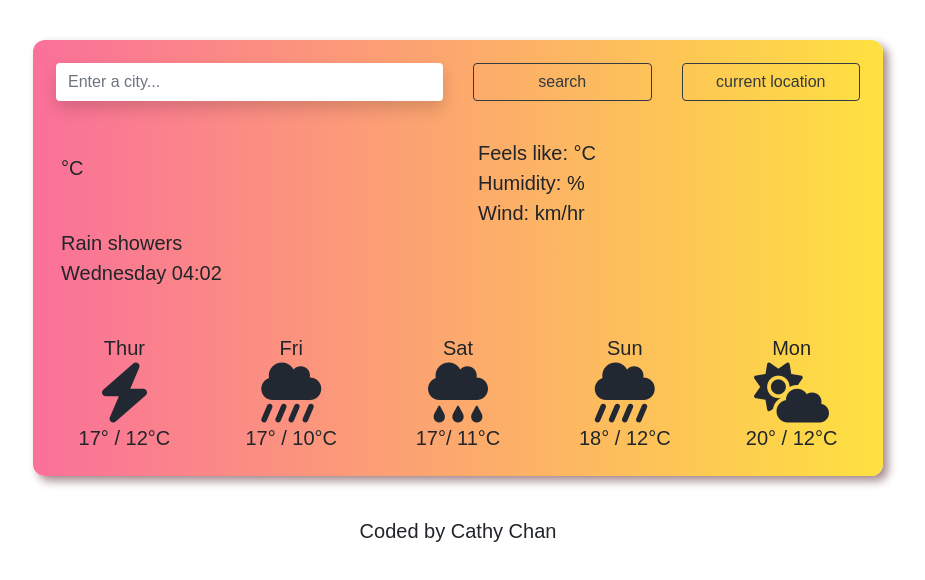
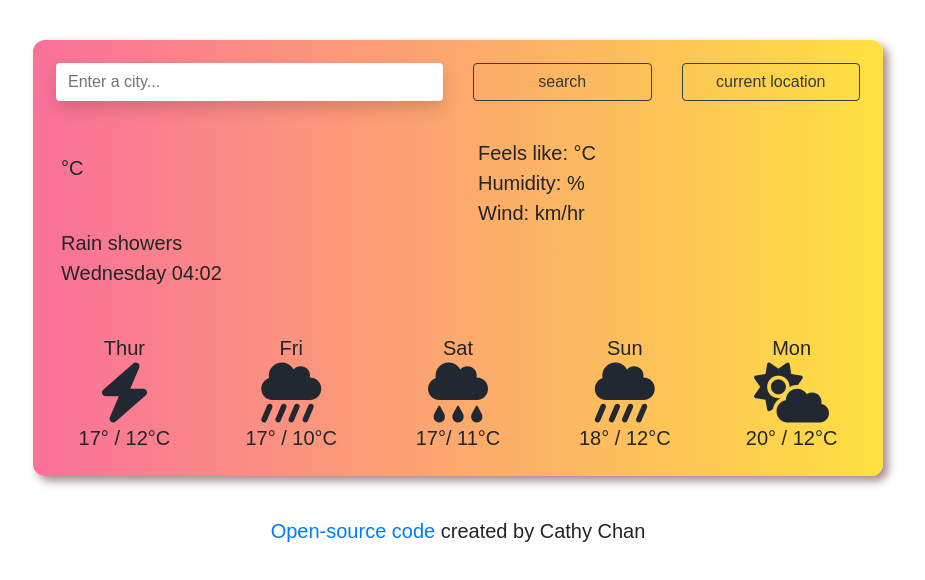
Before and after one commit to cathykwc/weather-app, a plain HTML site: page index.html in a window 1280 px wide. Shown: the whole page, without its empty margins (182-1107 px from the left). Drawn offline with nearby package versions, Linux system fonts and the light colour scheme; no server answers; a web font is replaced by a local one.

Commit message:
Added link to GitHub

```diff
--- a/index.html
+++ b/index.html
@@ -104,7 +104,13 @@
       </div>
     </div>
   </div>
-  <footer>Coded by Cathy Chan</footer>
+  <footer>
+    <a href=
+    "https://github.com/cathykwc/weather-app">
+    Open-source code
+    </a>
+    created by Cathy Chan
+</footer>
   <script src="src/index.js"></script>
 </body>
 
```
Also changed, not shown: 1 other file.
